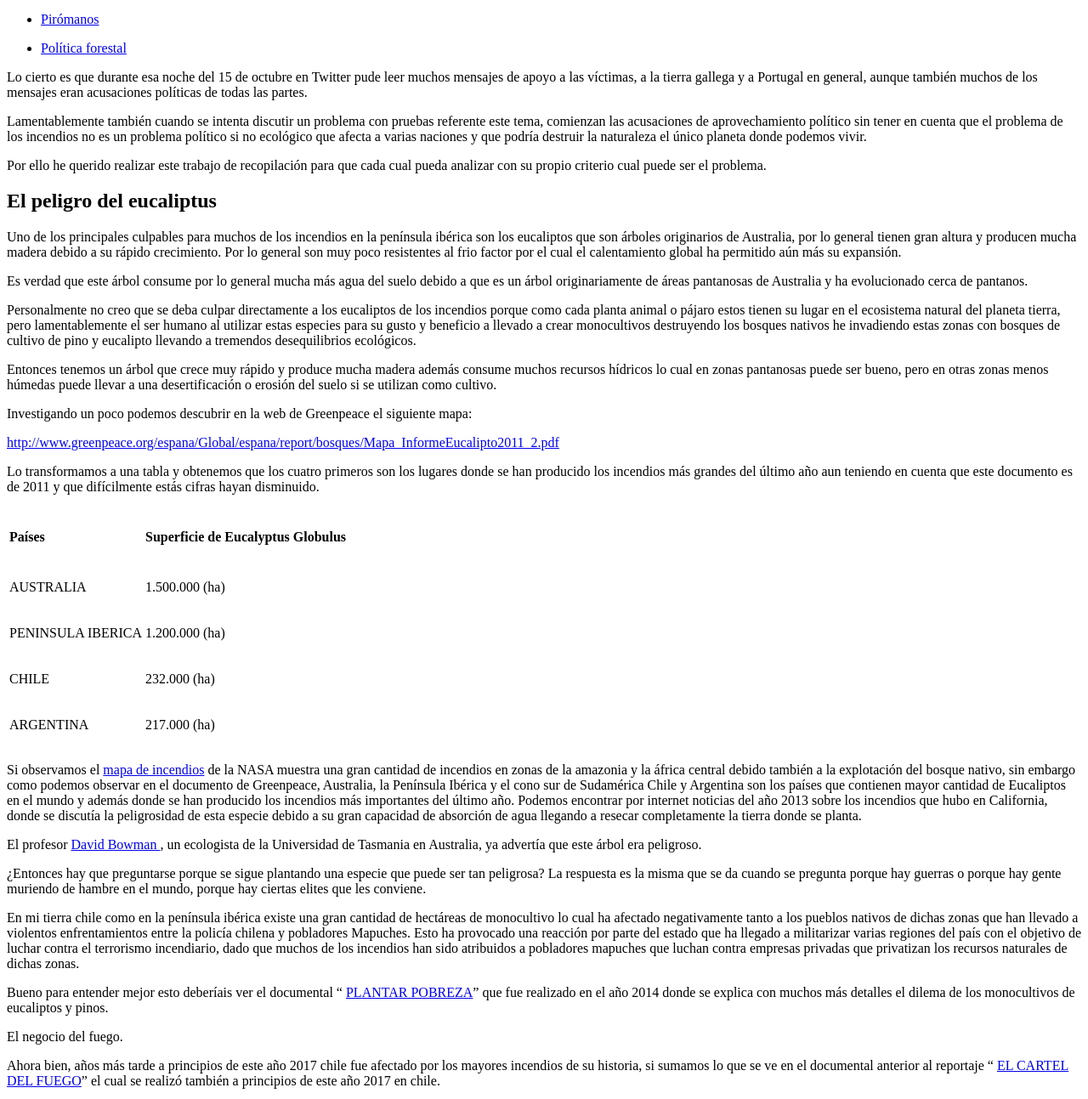
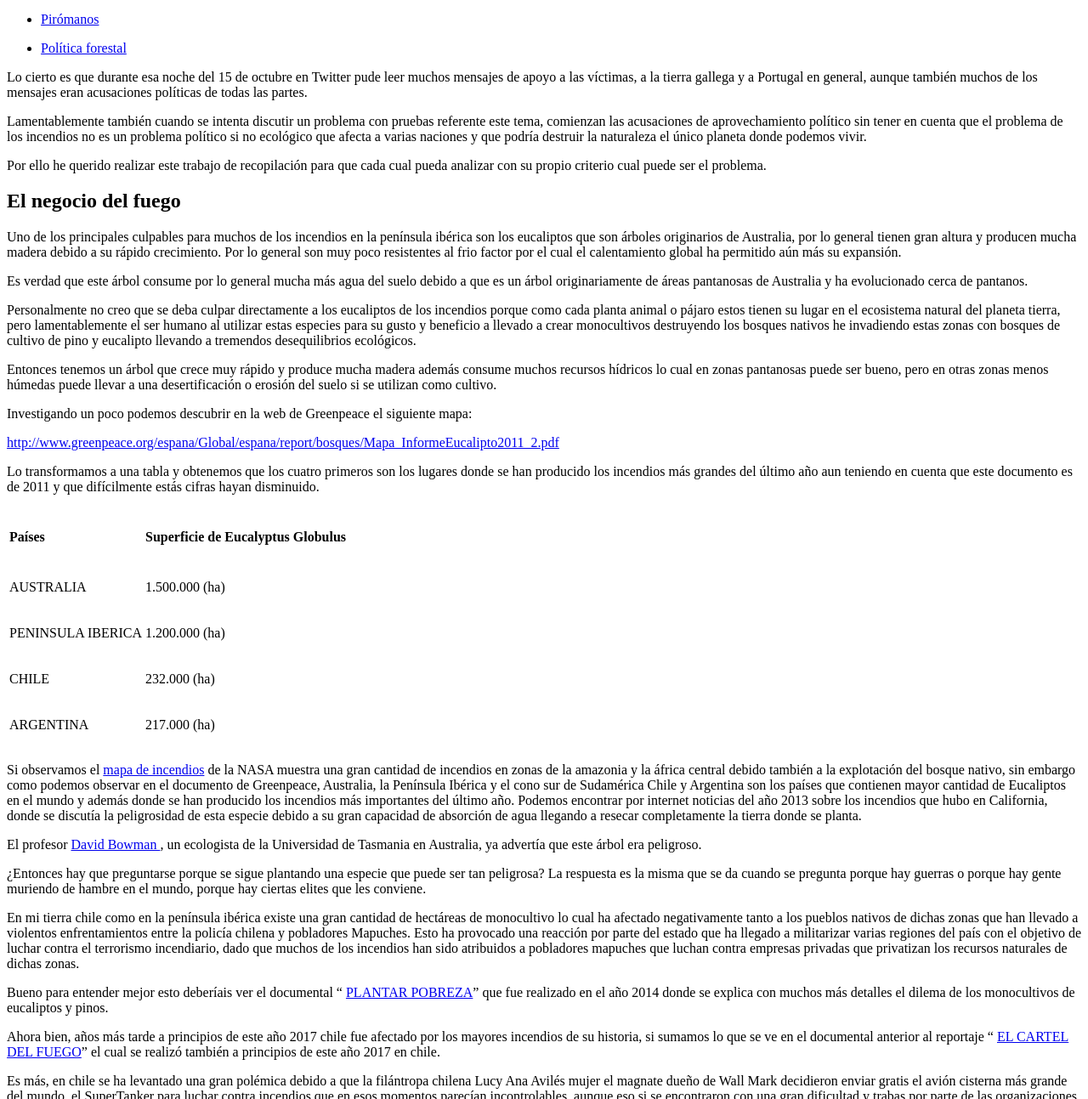
Before and after one commit to v4nnig/lmsgi_tema02_html, a plain HTML site: page tema02/index.html in a window 1280 px wide. Shown: the part 1507-2800 px from the top of the page at 85% size. Drawn offline with Linux system fonts and the light colour scheme.

Commit message:
elimino parrafo que ya no es necesario y cambio titulo 3

```diff
--- a/tema02/index.html
+++ b/tema02/index.html
@@ -24,7 +24,7 @@
                 <a href="#segundaparte">Las causas del fuego</a>
             </li>
             <li class="menu">
-                <a href="#terceraparte">El peligro del eucaliptus</a>
+                <a href="#terceraparte">El negocio del fuego</a>
             </li>
         </ul>
     </nav>
@@ -137,7 +137,7 @@
         </section>
 
         <section id="terceraparte">
-            <h2>El peligro del eucaliptus</h2>
+            <h2>El negocio del fuego</h2>
 
             <p>Uno de los principales culpables para muchos de los incendios en la península ibérica son los eucaliptos que
                 son árboles originarios de Australia, por lo general tienen gran altura y producen mucha madera debido a
@@ -240,9 +240,6 @@
                 <a href="https://www.youtube.com/watch?v=A42dHCxuJ1w">PLANTAR POBREZA</a>” que fue realizado en el año 2014 donde se explica con muchos más detalles el dilema
                 de los monocultivos de eucaliptos y pinos.</p>
 
-
-            <p>El negocio del fuego.</p>
-
             <p>Ahora bien, años más tarde a principios de este año 2017 chile fue afectado por los mayores incendios de su historia,
                 si sumamos lo que se ve en el documental anterior al reportaje “
                 <a href="https://www.youtube.com/watch?v=_whJmzbfyiw345">EL CARTEL DEL FUEGO</a>” el cual se realizó también a principios de este año 2017 en chile.</p>
```
